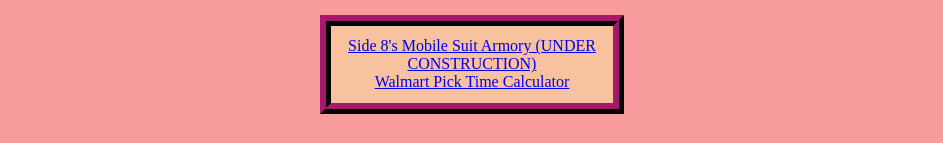
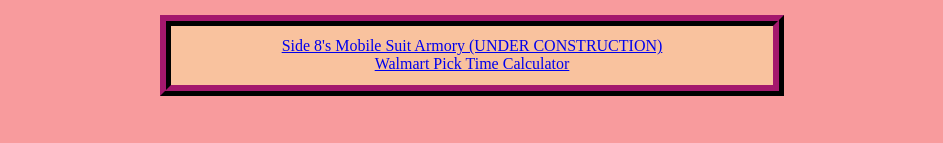
Before and after one commit to miyee-org/miyee-website, a plain HTML site: page index.html in a window 1280 px wide. Shown: the part 1217-1360 px from the top of the page, without its empty margins (168-1111 px from the left). Drawn offline with Linux system fonts and the light colour scheme.

Commit message:
Update styles.css

```diff
--- a/styles.css
+++ b/styles.css
@@ -30,7 +30,7 @@
     border:3mm ridge #500C35;
     background-color:#F9C29E;
     padding: 3mm;
-    margin: 0.5em 30em 2em 30em;
+    margin: 0.5em 20em 2em 20em;
 }
 #side8body {
     background-image: url(D7YntY9XYAEnO7y.jpg);
```
